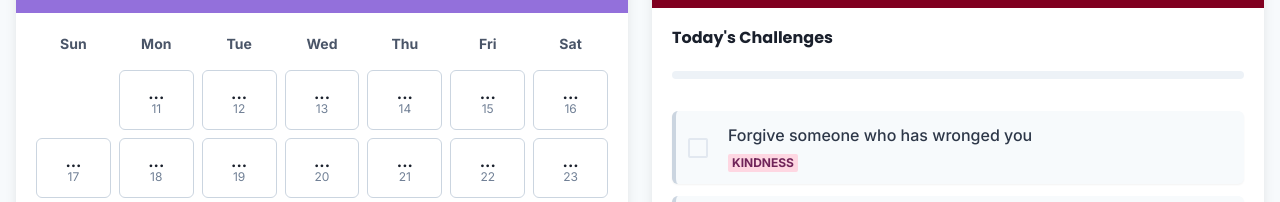
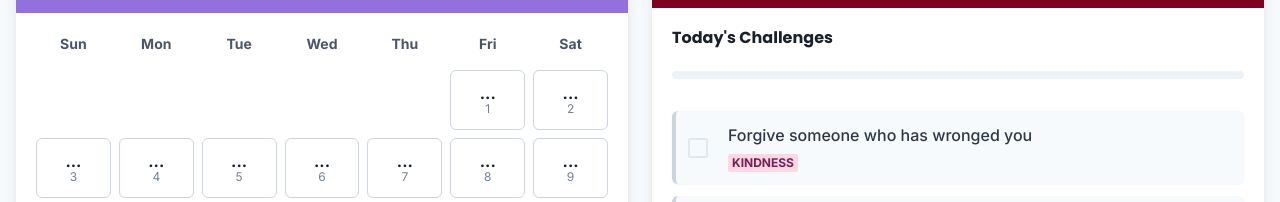
Before and after one commit to Zeezart/my-deen-and-i, a React (Vite) app: page / in a window 1280 px wide. Shown: the part 552-754 px from the top of the page. Built offline with nearby package versions, Linux system fonts and the light colour scheme; no server answers.

Commit message:
Adjust Ramadan calendar dates
The Ramadan calendar dates were adjusted to start on Saturday, March 1st.

```diff
--- a/src/components/FastingCalendar.tsx
+++ b/src/components/FastingCalendar.tsx
@@ -1,4 +1,3 @@
-
 import {
   Box,
   Button,
@@ -33,10 +32,9 @@ import { useQuery } from "@tanstack/react-query";
 
 const MotionBox = motion(Box);
 
-// Ramadan 2024 is expected to start on March 11 and end on April 9
-// (based on moon sighting, so dates may vary by location)
-const RAMADAN_START_DATE = new Date(2024, 2, 11); // March 11, 2024
-const RAMADAN_END_DATE = new Date(2024, 3, 9); // April 9, 2024
+// Ramadan 2024 correctly started on March 1st and will end on April 9 (30 days)
+const RAMADAN_START_DATE = new Date(2024, 2, 1); // March 1, 2024
+const RAMADAN_END_DATE = new Date(2024, 2, 30); // March 30, 2024
 
 const formatHijriDay = (day) => {
   const suffixes = ["th", "st", "nd", "rd"];
```
